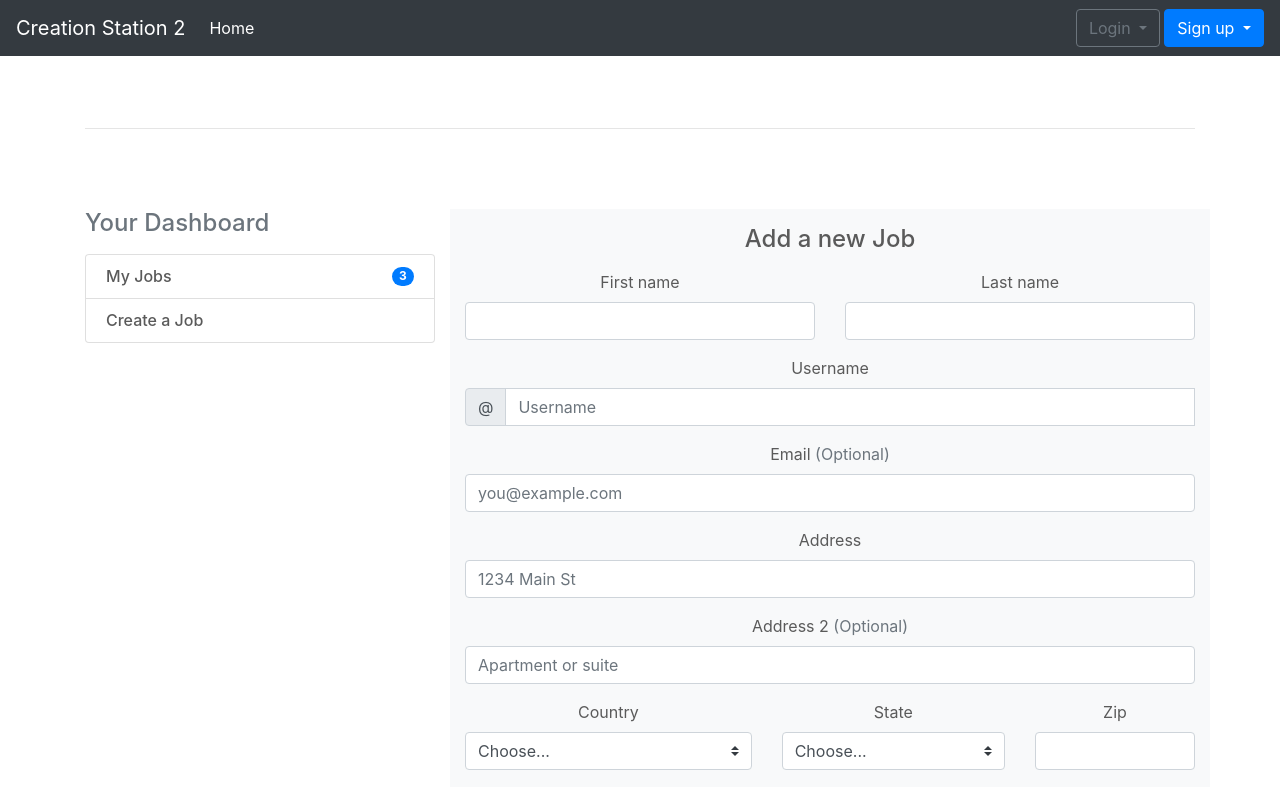
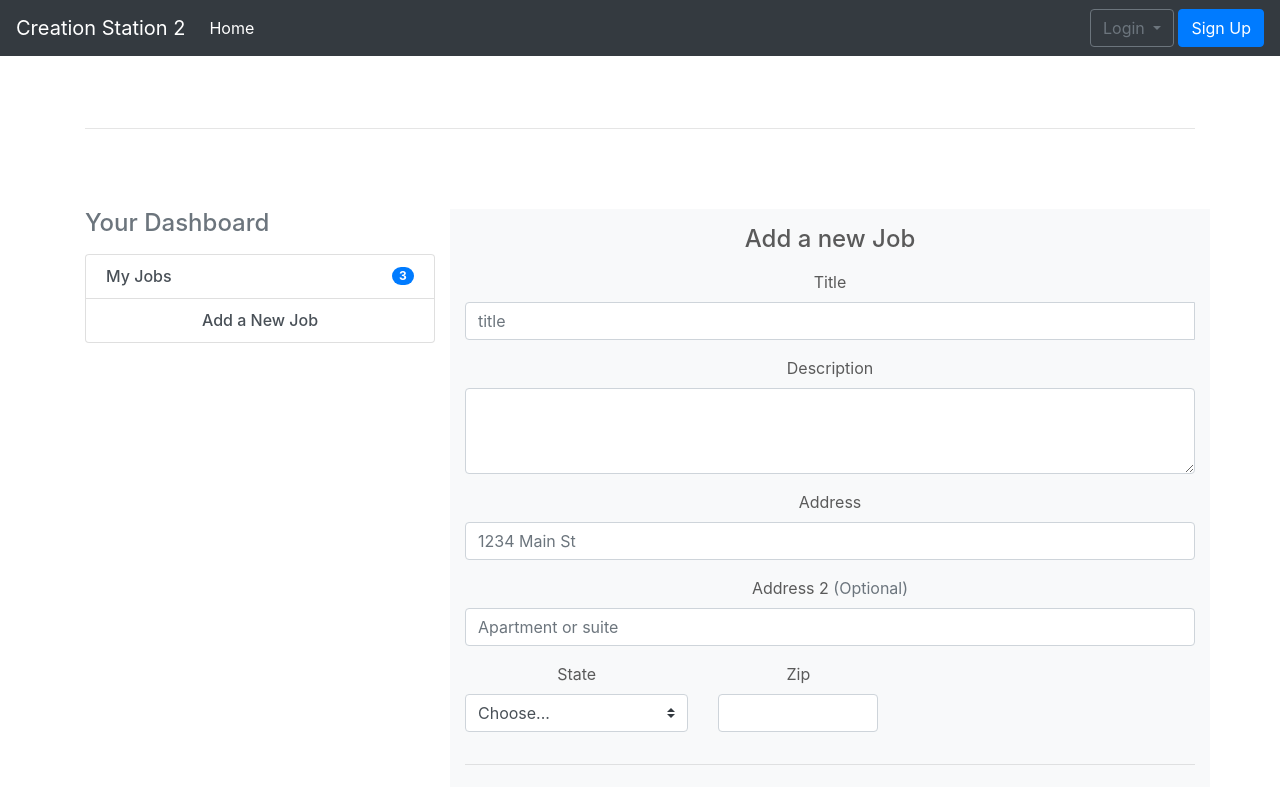
Before and after one commit to sergeyvelichkin/finalsstuff, a React (Create React App) app in the folder client/: page /dashboard in a window 1280 px wide. Shown: the top 787 px of the page. Built offline with nearby package versions, Linux system fonts and the light colour scheme.

Commit message:
Reworked Login, Sig up and User buttons on Navbar

```diff
--- a/client/src/Components/AddJob.js
+++ b/client/src/Components/Dashboard.js
@@ -1,6 +1,7 @@
 import React, { Component } from 'react';
+import { Link } from 'react-router-dom';
 
-export class AddJob extends Component {
+export class Dashboard extends Component {
     render() {
         return (
             <div>
@@ -10,59 +11,36 @@ export class AddJob extends Component {
                         <h4 className="d-flex justify-content-between align-items-center mb-3">
                             <span className="text-muted">Your Dashboard</span>
                         </h4>
-                        <ul className="list-group mb-3">
-                            <li className="list-group-item d-flex justify-content-between lh-condensed">
+                        <div class="list-group mb-3">
+                            <Link to="#" class="list-group-item list-group-item-action d-flex justify-content-between align-items-center">
                                 <div>
                                     <h6 className="my-0">My Jobs</h6>
                                 </div>
                                 <span className="badge badge-primary badge-pill">3</span>
-                            </li>
-                            <li className="list-group-item d-flex justify-content-between lh-condensed">
+                            </Link>
+                            <Link to="#" class="list-group-item list-group-item-action">
                                 <div>
-                                    <h6 className="my-0">Create a Job</h6>
+                                    <h6 className="my-0">Add a New Job</h6>
                                 </div>
-                            </li>
-                        </ul>
+                            </Link>
+                        </div>
                     </div>
                     <div className="col-md-8 order-md-2 bg-light py-3">
                         <h4 className="mb-3">Add a new Job</h4>
-                        <form className="needs-validation" novalidate>
-                            <div className="row">
-                                <div className="col-md-6 mb-3">
-                                    <label for="firstName">First name</label>
-                                    <input type="text" className="form-control" id="firstName" placeholder="" value="" required />
-                                    <div className="invalid-feedback">
-                                        Valid first name is required.
-                                    </div>
-                                </div>
-                                <div className="col-md-6 mb-3">
-                                    <label for="lastName">Last name</label>
-                                    <input type="text" className="form-control" id="lastName" placeholder="" value="" required />
-                                    <div className="invalid-feedback">
-                                        Valid last name is required.
+                        <form className="needs-validation">
+                            <div className="mb-3">
+                                <label for="title">Title</label>
+                                <div className="input-group">
+                                    <input type="text" className="form-control" id="title" placeholder="title" required />
+                                    <div className="invalid-feedback" style={{ width: "100%" }}>
+                                        Title is required.
                                     </div>
                                 </div>
                             </div>
 
-                            <div className="mb-3">
-                                <label for="username">Username</label>
-                                <div className="input-group">
-                                    <div className="input-group-prepend">
-                                        <span className="input-group-text">@</span>
-                                    </div>
-                                    <input type="text" className="form-control" id="username" placeholder="Username" required />
-                                    <div className="invalid-feedback" style={{ width: "100%" }}>
-                                        Your username is required.
-                                    </div>
-                                </div>
-                            </div>
-
-                            <div className="mb-3">
-                                <label for="email">Email <span className="text-muted">(Optional)</span></label>
-                                <input type="email" className="form-control" id="email" placeholder="you@example.com" />
-                                <div className="invalid-feedback">
-                                    Please enter a valid email address for shipping updates.
-                                </div>
+                            <div className="mb-3 form-group">
+                                <label for="description">Description</label>
+                                <textarea class="form-control" id="description" rows="3"></textarea>
                             </div>
 
                             <div className="mb-3">
@@ -79,16 +57,6 @@ export class AddJob extends Component {
                             </div>
 
                             <div className="row">
-                                <div className="col-md-5 mb-3">
-                                    <label for="country">Country</label>
-                                    <select className="custom-select d-block w-100" id="country" required>
-                                        <option value="">Choose...</option>
-                                        <option>United States</option>
-                                    </select>
-                                    <div className="invalid-feedback">
-                                        Please select a valid country.
-                                    </div>
-                                </div>
                                 <div className="col-md-4 mb-3">
                                     <label for="state">State</label>
                                     <select className="custom-select d-block w-100" id="state" required>
--- a/client/src/Components/Main.js
+++ b/client/src/Components/Main.js
@@ -1,11 +1,11 @@
 import React, { Component } from 'react';
+import { Navbar } from './Navbar';
 import { Footer } from './Footer';
 import { Carousel } from './Carousel';
 import { JobList } from './JobList';
 import { JobDetails } from './JobDetails';
-
-import { AddJob } from './AddJob';
-import { Navbar } from './Navbar';
+import { Dashboard } from './Dashboard';
+import { Signup } from './Signup';
 import Auth from './Auth';
 import LogoutFunction from './LogoutFunction';
 
@@ -19,6 +19,7 @@ import {
     Switch
   } from 'react-router-dom'
 import { userInfo } from 'os';
+
 
 
 const PrivateRoute = ({ component: Component, ...rest }) => (
@@ -93,7 +94,12 @@ export class Main extends Component {
     render() {
         return (
             <main role="main">
-                <Navbar isAuth={this.state.authenticated} toggleAuthenticateStatus={() => this.toggleAuthenticateStatus()} toggleUser={this.toggleUser} user={this.state.user}  />
+                <Navbar
+                  isAuth={this.state.authenticated}
+                  toggleAuthenticateStatus={() => this.toggleAuthenticateStatus()}
+                  toggleUser={this.toggleUser}
+                  user={this.state.user}
+                />
                 <Route exact path="/" component={Carousel} />
                 {/* <Route exact path="/logout" component={LogoutFunction} /> */}
                 <div className="container marketing">
@@ -101,7 +107,8 @@ export class Main extends Component {
                     <Switch>
 
                         <Route exact path="/" component={JobList} />
-                        <Route path="/dashboard/" component={AddJob} />
+                        <Route path="/signup/" component={Signup} />
+                        <Route path="/dashboard/" component={Dashboard} />
                         <Route path="/jobs/:id" component={JobDetails} />
                     </Switch>
                 </div>
--- a/client/src/Components/Navbar.js
+++ b/client/src/Components/Navbar.js
@@ -9,8 +9,8 @@ export class Navbar extends React.Component {
         this.state = {
             email: '',
             password: '',
-            user:[],
-            errors:[]
+            user: [],
+            errors: []
         };
 
         this.handleChange = this.handleChange.bind(this);
@@ -19,7 +19,7 @@ export class Navbar extends React.Component {
         this.handleSignOut = this.handleSignOut.bind(this);
     }
 
-      handleChange (evt) {
+    handleChange(evt) {
         // check it out: we get the evt.target.name (which will be either "email" or "password")
         // and use it to target the key on our `state` object with the same name, using bracket syntax
         this.setState({ [evt.target.name]: evt.target.value });
@@ -35,21 +35,21 @@ export class Navbar extends React.Component {
         console.log(this.state.password);
 
         axios.post('/signin', {
-            email:this.state.email,
-            password:this.state.password
+            email: this.state.email,
+            password: this.state.password
         })
             .then(response => {
 
                 console.log("Response: ");
                 console.log(response)
-                if (response.data.user.message){
-                    this.setState({errors:response.data.user.message});
-                }else {
+                if (response.data.user.message) {
+                    this.setState({ errors: response.data.user.message });
+                } else {
                     Auth.authenticateUser(response.token);
                     this.props.toggleAuthenticateStatus();
                     console.log(response.data.user)
                     this.props.toggleUser(response.data.user)
-                    this.setState({user:response.data.user})
+                    this.setState({ user: response.data.user })
                 }
             }).catch(error => {
                 console.log('Sign in server error');
@@ -57,7 +57,7 @@ export class Navbar extends React.Component {
             })
     }
 
-      handleSignOut(event){
+    handleSignOut(event) {
 
 
         event.preventDefault();
@@ -76,21 +76,21 @@ export class Navbar extends React.Component {
         console.log(this.state.password);
 
         axios.post('/signup', {
-            email:this.state.email,
-            password:this.state.password
+            email: this.state.email,
+            password: this.state.password
         })
             .then(response => {
                 console.log(response)
-                if (response.data.user.message){
+                if (response.data.user.message) {
                     console.log('sucessfull sign up');
 
                     Auth.authenticateUser(response.token);
 
                     this.props.toggleAuthenticateStatus(response.data.user);
 
-                    this.setState({user:response.data.user});
+                    this.setState({ user: response.data.user });
 
-                }else {
+                } else {
                     console.log("Sign in error");
                 }
             }).catch(error => {
@@ -117,22 +117,29 @@ export class Navbar extends React.Component {
                         </ul>
 
                         {this.props.isAuth ? (
-                            <div>
-                            <p>Hello {this.state.user.first_name} {this.state.user.last_name}</p>
-                            <div className="form-group">
-                                 <button type="submit" value="Submit" onClick={this.handleSignOut} className="btn btn-primary btn-block">Logout</button>
+                            <ul className="navbar-nav">
+                                <div class="dropdown mr-1">
+                                    <button class="btn btn-secondary dropdown-toggle" type="button" id="dropdownMenuButtonUser" data-toggle="dropdown" aria-haspopup="true" aria-expanded="false">
+                                        {this.state.user.first_name} {this.state.user.last_name}
+                                    </button>
+                                    <div class="dropdown-menu" aria-labelledby="dropdownMenuButton">
+                                        <Link class="dropdown-item" to="/dashboard">Dashboard</Link>
                                     </div>
                                 </div>
+                                <li className="nav-item">
+                                    <button type="submit" value="Submit" onClick={this.handleSignOut} className="btn btn-primary btn-block">Logout</button>
+                                </li>
+                            </ul>
                         ) : (
 
                                 <ul className="nav navbar-nav flex-row justify-content-between ml-auto">
-                            <li className="dropdown order-0">
+                                    <li className="dropdown">
                                         <button type="button" id="dropdownMenu1" data-toggle="dropdown" className="btn btn-outline-secondary dropdown-toggle">Login <span className="caret"></span></button>
                                         <ul className="dropdown-menu dropdown-menu-right mt-2">
                                             <li className="px-3 py-2">
                                                 <form className="form" onSubmit={this.handleSubmit}>
                                                     <div className="form-group">
-                                                <input id="emailInput" placeholder="Email" className="form-control form-control-sm" type="text" name="email" value={this.state.email} onChange={this.handleChange}/>
+                                                        <input id="emailInput" placeholder="Email" className="form-control form-control-sm" type="text" name="email" value={this.state.email} onChange={this.handleChange} />
                                                     </div>
                                                     <div className="form-group">
                                                         <input id="passwordInput" placeholder="Password" className="form-control form-control-sm" type="text" name="password" value={this.state.password} onChange={this.handleChange} required="" />
@@ -140,7 +147,7 @@ export class Navbar extends React.Component {
                                                     <div className="form-group">
                                                         <button type="submit" value="Submit" className="btn btn-primary btn-block">Login</button>
                                                     </div>
-                                            {this.state.errors ? (<p> {this.state.errors} </p>): (<p/>)}
+                                                    {this.state.errors ? (<p> {this.state.errors} </p>) : (<p />)}
                                                     <div className="form-group text-center">
                                                         <small><Link to='#' data-toggle="modal" data-target="#modalPassword">Forgot password?</Link></small>
                                                     </div>
@@ -148,7 +155,7 @@ export class Navbar extends React.Component {
                                             </li>
                                         </ul>
                                     </li>
-                            <li className="dropdown order-1 ml-1">
+                                    {/*<li className="dropdown ml-1">
                                         <button type="button" id="dropdownMenu2" data-toggle="dropdown" className="btn btn-primary dropdown-toggle">Sign up <span className="caret"></span></button>
                                         <ul className="dropdown-menu dropdown-menu-right mt-2">
                                             <li className="px-3 py-2">
@@ -168,6 +175,9 @@ export class Navbar extends React.Component {
                                                 </form>
                                             </li>
                                         </ul>
+                                    </li>*/}
+                                    <li className="nav-item ml-1">
+                                        <Link className="btn btn-primary" to='/signup'>Sign Up</Link>
                                     </li>
                                 </ul>
                             )}
--- /dev/null
+++ b/client/src/Components/Signup.js
@@ -0,0 +1,61 @@
+import React, { Component } from 'react';
+
+export class Signup extends Component {
+    render() {
+        return (
+            <div>
+                <hr className="featurette-divider" />
+                <div className="row">
+                    <div className="col-md-4 order-md-1 mb-4">
+                        <img src="https://picsum.photos/350/410/?image=859" class="img-fluid rounded" alt="Responsive image" />
+                    </div>
+                    <div className="col-md-8 order-md-2 bg-light py-3 rounded">
+                        <h4 className="mb-3">Join Us</h4>
+                        <form className="needs-validation" novalidate>
+                            <div className="row">
+                                <div className="col-md-6 mb-3">
+                                    <label for="firstName">First name</label>
+                                    <input type="text" className="form-control" id="firstName" placeholder="" value="" required />
+                                    <div className="invalid-feedback">
+                                        Valid first name is required.
+                                    </div>
+                                </div>
+                                <div className="col-md-6 mb-3">
+                                    <label for="lastName">Last name</label>
+                                    <input type="text" className="form-control" id="lastName" placeholder="" value="" required />
+                                    <div className="invalid-feedback">
+                                        Valid last name is required.
+                                    </div>
+                                </div>
+                            </div>
+
+                            <div className="mb-3">
+                                <label for="email">Email</label>
+                                <input type="email" className="form-control" id="email" placeholder="you@example.com" />
+                                <div className="invalid-feedback">
+                                    Please enter a valid email address for shipping updates.
+                                </div>
+                            </div>
+
+                            <div className="mb-3">
+                                <label for="password">Password</label>
+                                <div className="input-group">
+                                    <input type="password" className="form-control" id="password" placeholder="password" required />
+                                    <div className="invalid-feedback" style={{ width: "100%" }}>
+                                        Your password is required.
+                                    </div>
+                                </div>
+                            </div>
+
+                            <hr className="mb-4" />
+                            <button className="btn btn-primary btn-lg btn-block" type="submit">Sign Up</button>
+                        </form>
+                    </div>
+                </div>
+
+                <hr className="featurette-divider" />
+            </div>
+
+        );
+    }
+}
```
Also changed, not shown: 1 other file (tests, documents, lock files or other folders). Lines whose indentation alone changed are shown as unchanged.
